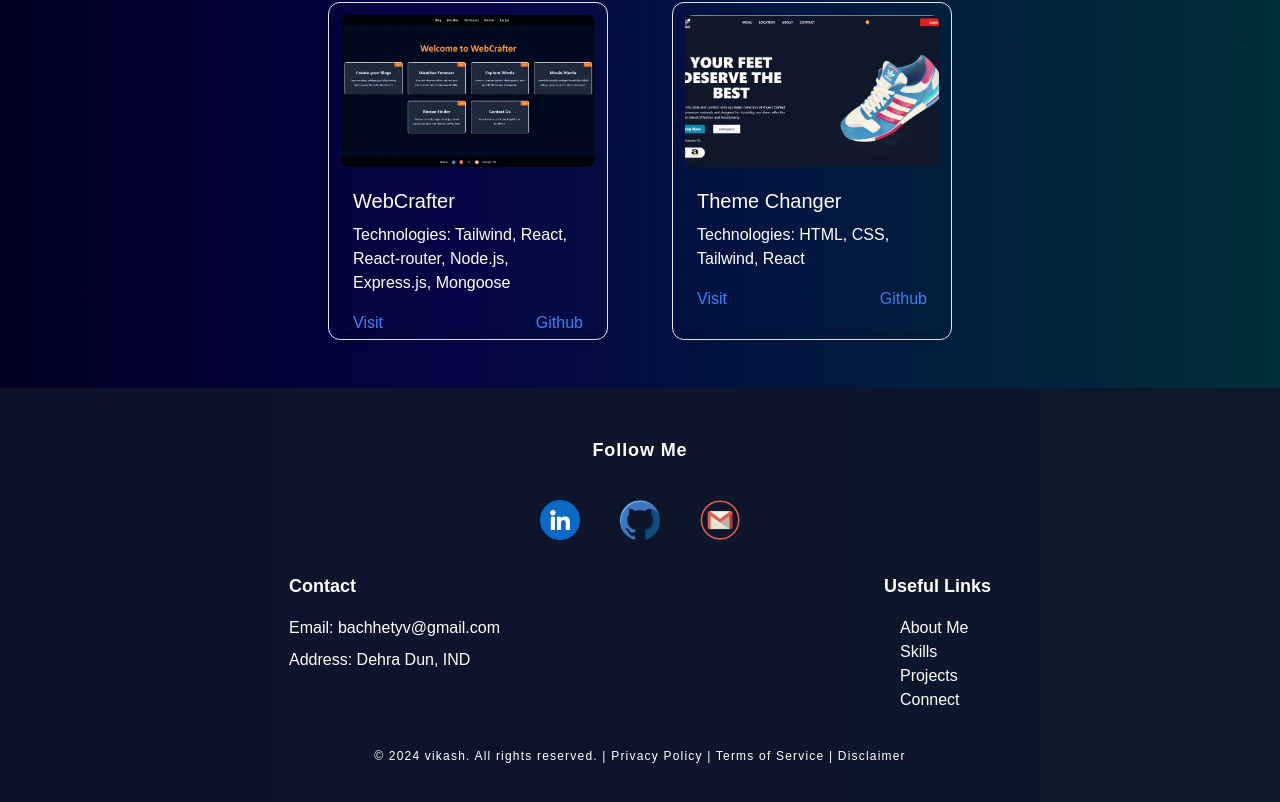
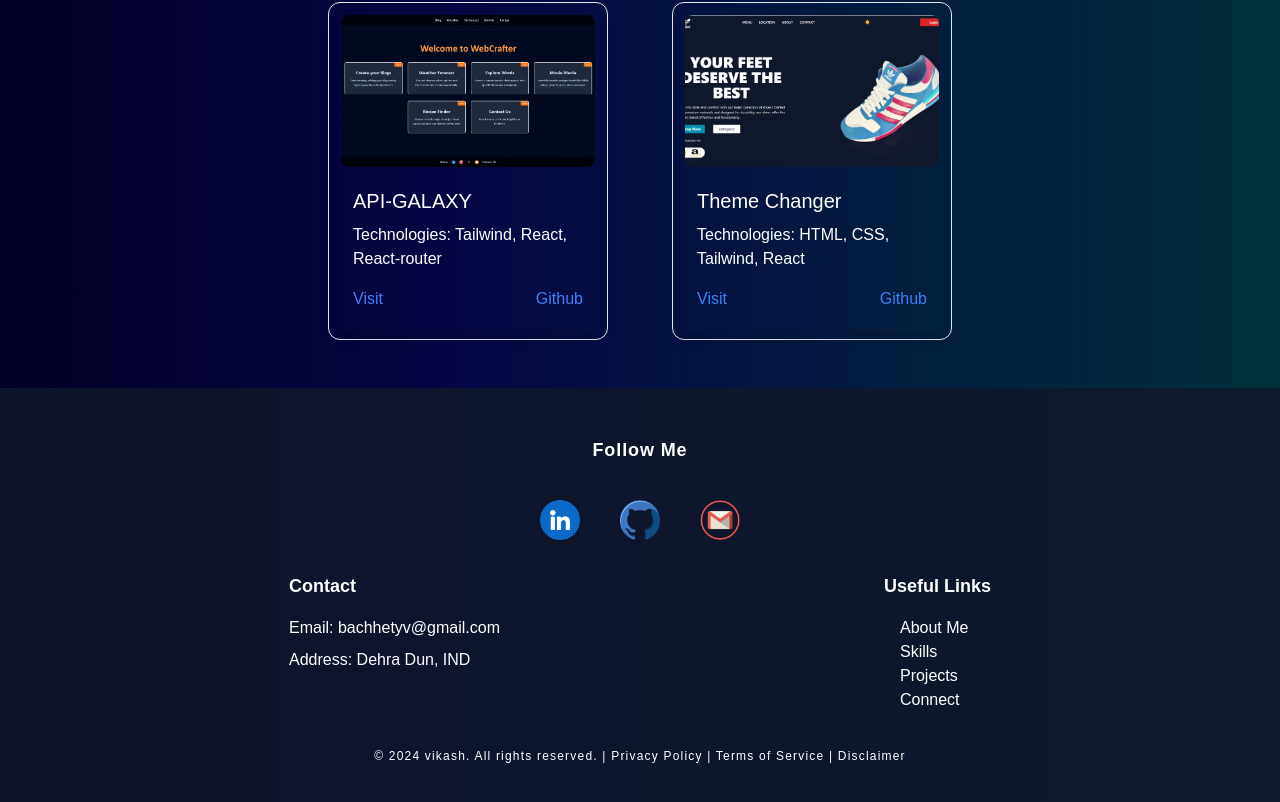
Before and after one commit to Vikash-Bachhety/Portfolio-nextjs, a Next.js app: page /projects in a window 1280 px wide. Shown: the part 728-1530 px from the top of the page. Built offline with nearby package versions, Linux system fonts and the light colour scheme.

Commit message:
Update page.jsx

```diff
--- a/src/app/(pages)/projects/page.jsx
+++ b/src/app/(pages)/projects/page.jsx
@@ -34,11 +34,11 @@ const projectsData = [
   //   githubLink: "https://github.com/Vikash-Bachhety/Sangeet",
   // },
   {
-    title: "WebCrafter",
-    Technologies: "Tailwind, React, React-router, Node.js, Express.js, Mongoose",
+    title: "API-GALAXY",
+    Technologies: "Tailwind, React, React-router",
     image: img4,
-    visiterLink: "https://web-crafter-hub.vercel.app",
-    githubLink: "https://github.com/Vikash-Bachhety/WebCrafter",
+    visiterLink: "https://api-galaxy-website.vercel.app/",
+    githubLink: "https://github.com/Vikash-Bachhety/API-Galaxy",
   },
   {
     title: "Blog-cards",
```
